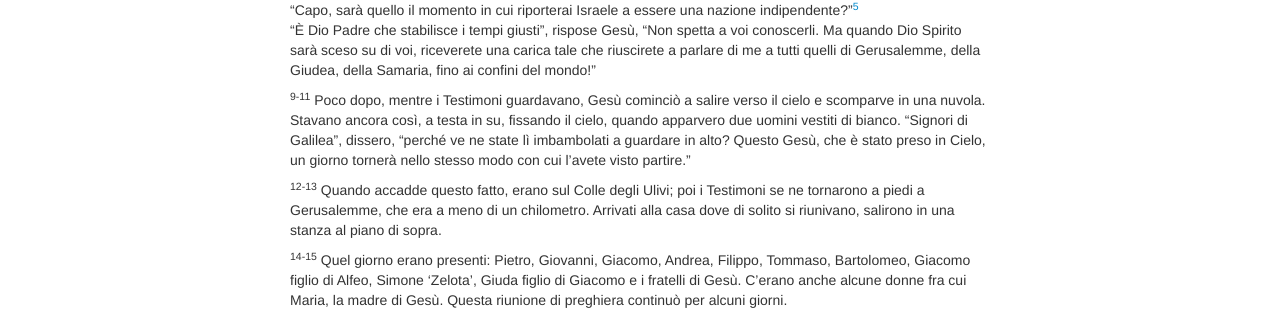
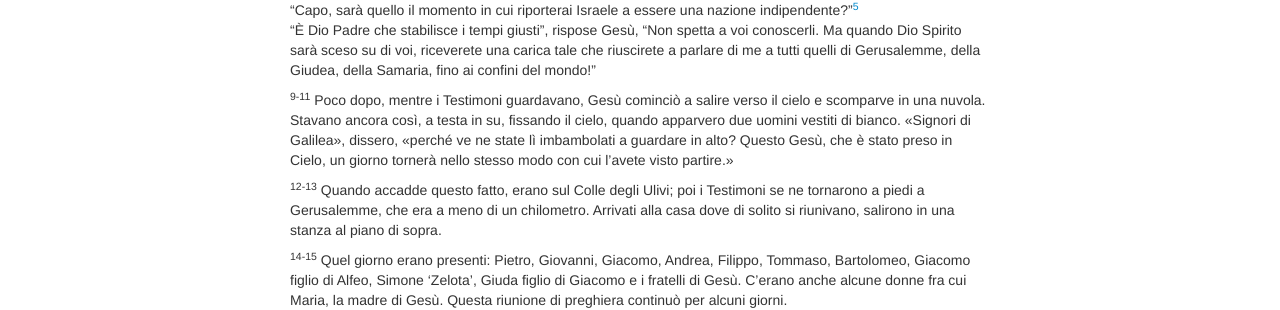
Before and after one commit to pachialu/sdt_pages, a Jekyll site: the page built from pages/st01.md, in a window 1280 px wide. Shown: the part 474-784 px from the top of the page. Built offline with Jekyll 4.4.1, drawn with Linux system fonts in a browser that asks for light colours; part of the change alters nothing that is shown.

Commit message:
prova parentesi angolari
<< e >> invece di \<\<

```diff
--- a/pages/st01.md
+++ b/pages/st01.md
@@ -36,9 +36,9 @@ Gerusalemme, della Giudea, della Samaria, fino ai confini del mondo!”
 <sup>9-11</sup> Poco dopo, mentre i Testimoni guardavano, Gesù cominciò
 a salire verso il cielo e scomparve in una nuvola. Stavano ancora così,
 a testa in su, fissando il cielo, quando apparvero due uomini vestiti di
-bianco. “Signori di Galilea”, dissero, “perché ve ne state lì
+bianco. <<Signori di Galilea>>, dissero, <<perché ve ne state lì
 imbambolati a guardare in alto? Questo Gesù, che è stato preso in Cielo,
-un giorno tornerà nello stesso modo con cui l’avete visto partire.”
+un giorno tornerà nello stesso modo con cui l’avete visto partire.>>
 
 <sup>12-13</sup> Quando accadde questo fatto, erano sul Colle degli
 Ulivi; poi i Testimoni se ne tornarono a piedi a Gerusalemme, che era a
```
